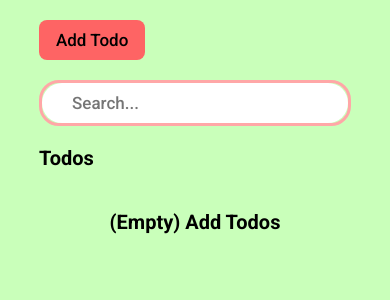
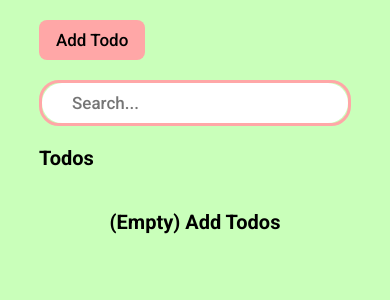
Before and after one commit to rama182-maker/todos, a React (Create React App) app: page / in a window 390 px wide. Shown: the top 300 px of the page. Built offline with nearby package versions, Linux system fonts and the light colour scheme.

Commit message:
TODO APP - Styling

```diff
--- a/src/index.css
+++ b/src/index.css
@@ -54,8 +54,7 @@ textarea {
   outline: none;
   border: none;
   border-radius: 8px;
-  transition: var(--transition);
-  background-color: #fe6464;
+  background-color: #ffa7a7;
 }
 
 button {
@@ -65,7 +64,7 @@ button {
 
 input,
 textarea {
-  border: 2px solid black;
+  border: 2px solid #ffa7a7;
   background-color: white;
   width: 100%;
   min-width: 150px;
@@ -86,8 +85,7 @@ textarea:focus {
     outline: none;
     border: none;
     border-radius: 8px;
-    transition: var(--transition);
-    background-color: #fe6464;
+    background-color: #ffa7a7;
   }
 
   button {
```
